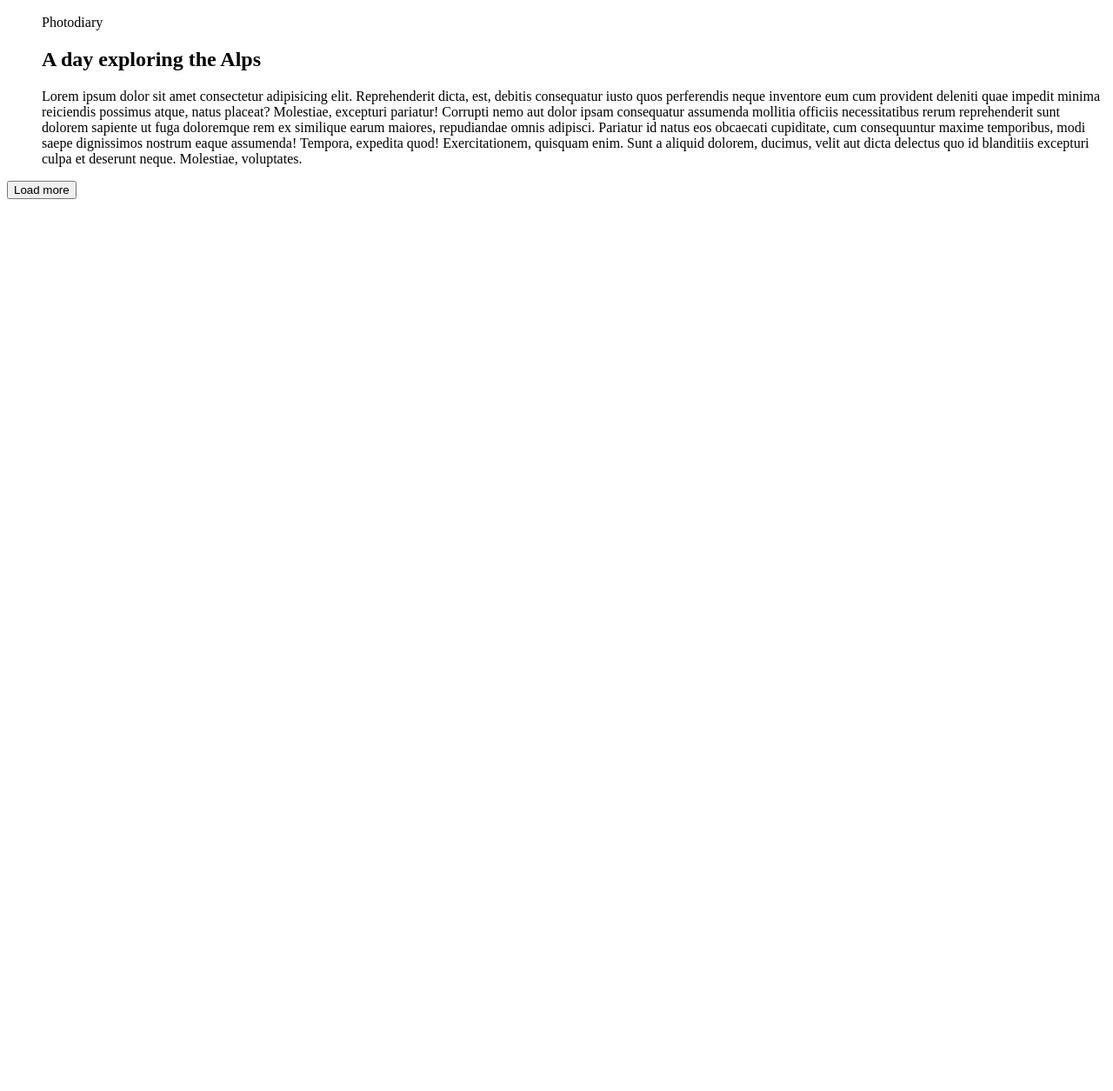
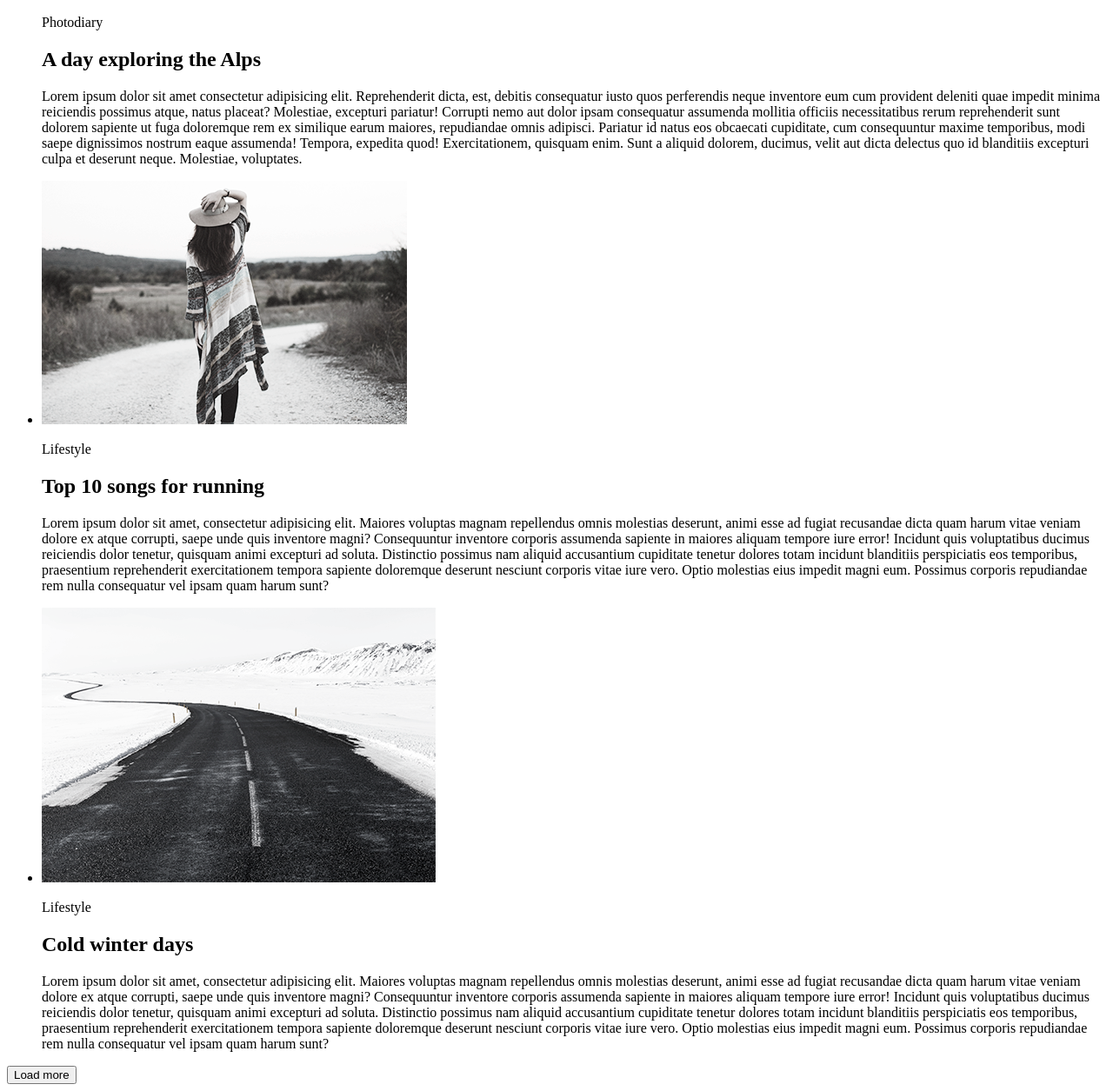
Before and after one commit to ValeriiaOliinyk/Blog__0, a plain HTML site: page index.html in a window 1280 px wide. Shown: the part 1985-3240 px from the top of the page at 87% size. Before the commit the page ends 2222 px from the top, so only its background shows below. Drawn offline with Linux system fonts and the light colour scheme.

Commit message:
added two new paragraphs

```diff
--- a/index.html
+++ b/index.html
@@ -111,6 +111,46 @@
               voluptates.
             </p>
           </li>
+          <li>
+            <img src="images/image-5.png" alt="Top songs" />
+            <p>Lifestyle</p>
+            <h2>Top 10 songs for running</h2>
+            <p>
+              Lorem ipsum dolor sit amet, consectetur adipisicing elit. Maiores
+              voluptas magnam repellendus omnis molestias deserunt, animi esse
+              ad fugiat recusandae dicta quam harum vitae veniam dolore ex atque
+              corrupti, saepe unde quis inventore magni? Consequuntur inventore
+              corporis assumenda sapiente in maiores aliquam tempore iure error!
+              Incidunt quis voluptatibus ducimus reiciendis dolor tenetur,
+              quisquam animi excepturi ad soluta. Distinctio possimus nam
+              aliquid accusantium cupiditate tenetur dolores totam incidunt
+              blanditiis perspiciatis eos temporibus, praesentium reprehenderit
+              exercitationem tempora sapiente doloremque deserunt nesciunt
+              corporis vitae iure vero. Optio molestias eius impedit magni eum.
+              Possimus corporis repudiandae rem nulla consequatur vel ipsam quam
+              harum sunt?
+            </p>
+          </li>
+          <li>
+            <img src="images/image-6.png" alt="Cold winter days" />
+            <p>Lifestyle</p>
+            <h2>Cold winter days</h2>
+            <p>
+              Lorem ipsum dolor sit amet, consectetur adipisicing elit. Maiores
+              voluptas magnam repellendus omnis molestias deserunt, animi esse
+              ad fugiat recusandae dicta quam harum vitae veniam dolore ex atque
+              corrupti, saepe unde quis inventore magni? Consequuntur inventore
+              corporis assumenda sapiente in maiores aliquam tempore iure error!
+              Incidunt quis voluptatibus ducimus reiciendis dolor tenetur,
+              quisquam animi excepturi ad soluta. Distinctio possimus nam
+              aliquid accusantium cupiditate tenetur dolores totam incidunt
+              blanditiis perspiciatis eos temporibus, praesentium reprehenderit
+              exercitationem tempora sapiente doloremque deserunt nesciunt
+              corporis vitae iure vero. Optio molestias eius impedit magni eum.
+              Possimus corporis repudiandae rem nulla consequatur vel ipsam quam
+              harum sunt?
+            </p>
+          </li>
         </ul>
         <button type="button">Load more</button>
       </section>
```
Also changed, not shown: styles.css (added).
